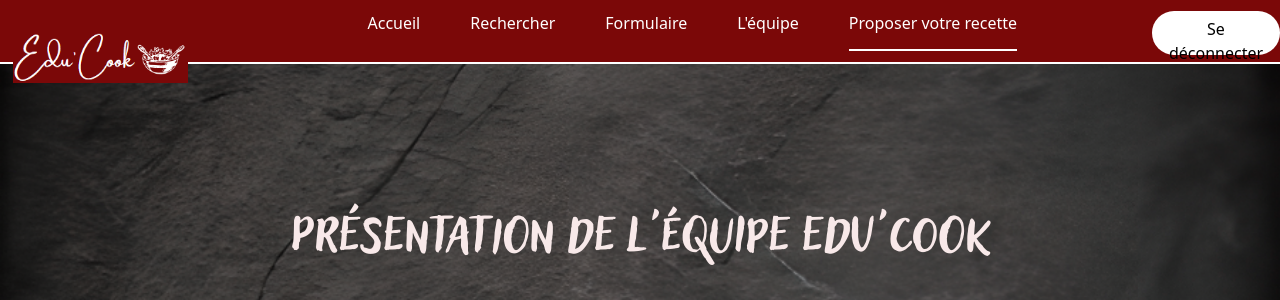
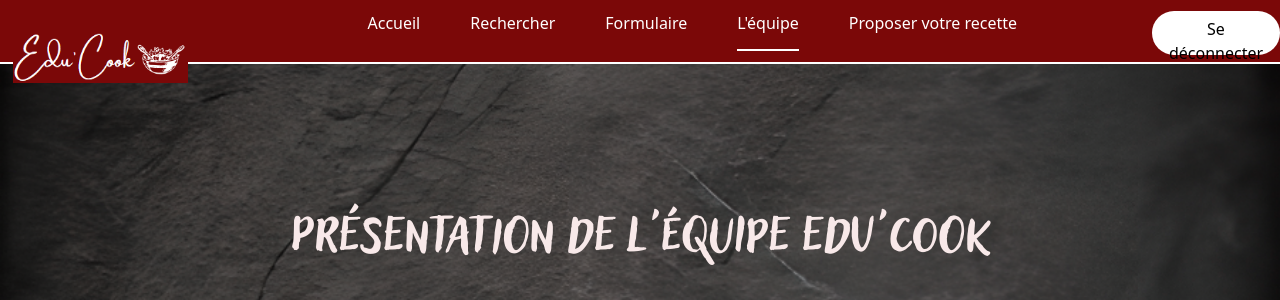
Before and after one commit to mathieu-Chourreau/S3.01-parcours-A-Groupe11, a PHP site: page /equipe.php in a window 1280 px wide. Shown: the top 300 px of the page. Run offline with PHP 8.4, Linux system fonts and the light colour scheme; the visitor is signed in with stand-in values (Sample User, id 1).

Commit message:
ajout de l'equipe

```diff
--- a/src/code/site/equipe.php
+++ b/src/code/site/equipe.php
@@ -25,8 +25,8 @@ session_start();
                     <li><a href="index.php" class="link">Accueil</a></li>
                     <li><a href="#" class="link">Rechercher</a></li>
                     <li><a href="#" class="link">Formulaire</a></li>
-                    <li><a href="#" class="link">L'équipe</a></li>
-                    <li><a href="proposRecette.php" class="link active">Proposer votre recette</a></li>
+                    <li><a href="#" class="link active">L'équipe</a></li>
+                    <li><a href="proposRecette.php" class="link">Proposer votre recette</a></li>
                 </ul>
             </div>
             <div class="nav-button">
--- a/src/code/site/index.php
+++ b/src/code/site/index.php
@@ -25,10 +25,10 @@ if (!isset($_SESSION['connecter'])) {
             </div>
             <div class="nav-menu" id="navMenu">
                 <ul>
-                    <li><a href="#" class="link active">Accueil</a></li>
-                    <li><a href="#" class="link">Rechercher</a></li>
+                    <li><a href="" class="link">Accueil</a></li>
+                    <li><a href="" class="link">Rechercher</a></li>
                     <li><a href="formulaire.php" class="link">Formulaire</a></li>
-                    <li><a href="#" class="link">L'équipe</a></li>
+                    <li><a href="equipe.php" class="link">L'équipe</a></li>
                     <li><a href="proposRecette.php" class="link">Proposer votre recette</a></li>
                 </ul>
             </div>
```
